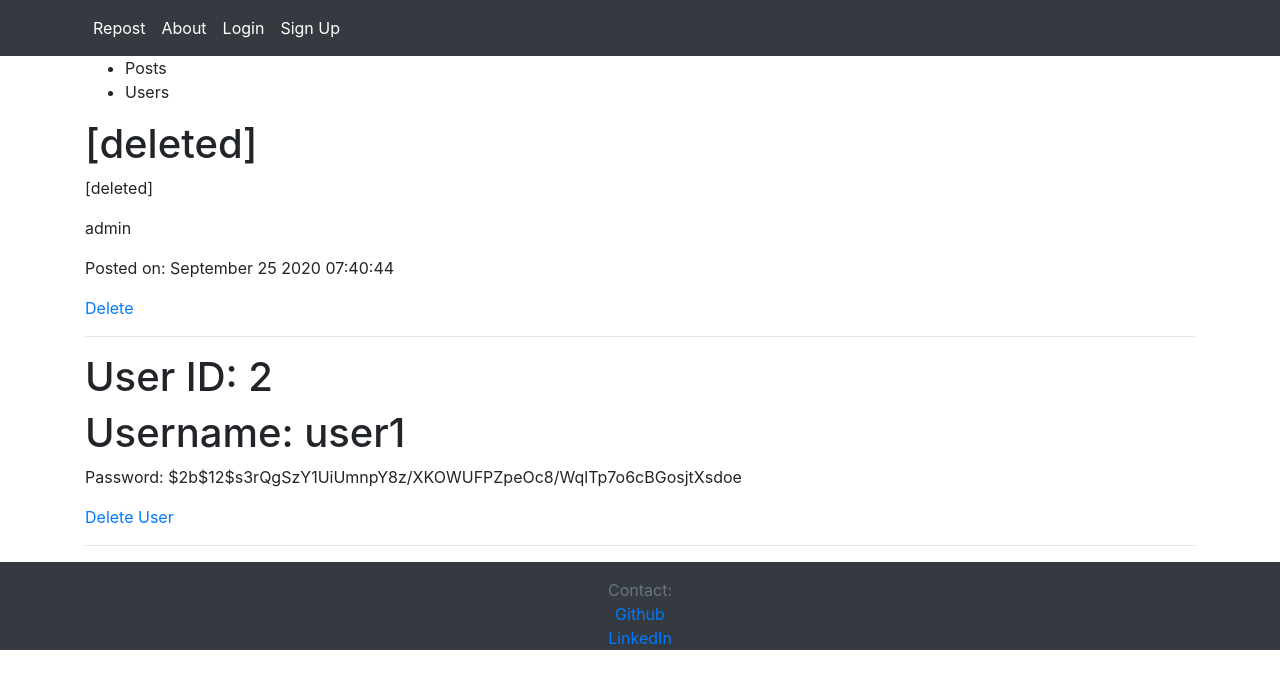
After one commit to gtangelo/reshare, a Flask app: page /admin in a window 1280 px wide. The commit adds this page. Shown: the top 689 px of the page. Run offline with Flask 2, Linux system fonts and the light colour scheme; data comes from the database, SQL or seed files in the repository; both versions use the stored data as it was after the commit; some libraries are stand-ins or nearby versions.

Commit message:
app basic framework - implemented users and admin

```diff
--- a/app/__init__.py
+++ b/app/__init__.py
@@ -1,5 +1,7 @@
 from flask import Flask
 from flask_sqlalchemy import SQLAlchemy
+from flask_bcrypt import Bcrypt
+from flask_login import LoginManager
 import secrets
 
 app = Flask(__name__)
@@ -9,5 +11,7 @@ app.config['SECRET_KEY'] = secrets.token_hex(16)
 app.config['SQLALCHEMY_TRACK_MODIFICATIONS'] = False
 app.config['SQLALCHEMY_DATABASE_URI'] = 'sqlite:///db.sqlite3'
 db = SQLAlchemy(app)
+bcrypt = Bcrypt(app)
+login_manager = LoginManager(app)
 
 from app import routes
--- a/app/routes.py
+++ b/app/routes.py
@@ -1,12 +1,14 @@
-from flask import render_template, request, redirect, url_for, flash
-from app import app, db
+from flask import render_template, request, redirect, url_for, flash, jsonify
+from app import app, db, bcrypt
 from app.models import FeedPost, PostComments, Users
 from app.forms import LoginUser, RegisterUser
+from flask_login import login_user, logout_user, current_user
 
 
 @app.route('/')
 def index():
-    return render_template("index.html")
+    feed_posts = FeedPost.query.order_by(FeedPost.date.desc()).all()
+    return render_template("index.html", feed=feed_posts)
 
 # Shows feed of top posts
 @app.route('/home', methods=['GET', 'POST'])
@@ -15,8 +17,7 @@ def home():
     if request.method == 'POST':
         post_title = request.form['title'] if request.form['title'] != '' else '[deleted]'
         post_content = request.form['content'] if request.form['content'] != '' else '[deleted]'
-        post_author = request.form['author'] if request.form['author'] != '' else '[deleted]'
-        new_post = FeedPost(title = post_title, content = post_content, author = post_author)
+        new_post = FeedPost(title = post_title, content = post_content, author = current_user.username)
         db.session.add(new_post)
         db.session.commit()
         return redirect('/home')
@@ -35,7 +36,19 @@ def delete_post(id):
         db.session.delete(comment)
     db.session.delete(post)
     db.session.commit()
-    return redirect('/home')
+    return redirect(request.referrer)
+
+
+# Deletes user account from database
+@app.route('/user/delete/<int:id>')
+def delete_user(id):
+    user = Users.query.get_or_404(id)
+    db.session.delete(user)
+    db.session.commit()
+    if current_user.username == "admin":
+        return redirect('/admin')
+    else:
+        return redirect('/home')
 
 # Deletes a specified comment
 @app.route('/post/comment/delete/<int:id>')
@@ -67,8 +80,7 @@ def display_post(id):
     if request.method == 'POST':
         comment_post_id = request.form['post-id']
         comment_content = request.form['content'] if request.form['content'] != '' else '[deleted]'
-        comment_author = "John Smith"
-        new_comment = PostComments(post_id = comment_post_id, content = comment_content, author = comment_author)
+        new_comment = PostComments(post_id = comment_post_id, content = comment_content, author = current_user.username)
         db.session.add(new_comment)
         db.session.commit()
         return redirect(url_for('display_post', id=id))
@@ -82,25 +94,34 @@ def display_post(id):
 def register():
     form = RegisterUser()
     if form.validate_on_submit():
-        user_username = request.form['username']
-        user_password = request.form['password']
-        new_user = Users(username = user_username, password = user_password)
+        hash_password = bcrypt.generate_password_hash(form.password.data).decode('utf-8')
+        new_user = Users(username=form.username.data, password=hash_password)
         db.session.add(new_user)
         db.session.commit()
-        flash(f'Account created for {form.username.data}', 'success')
+        flash(f'Account created for {form.username.data}. You are now logged in!', 'success')
+        user = Users.query.filter_by(username=form.username.data).first()
+        login_user(user)
         return redirect(url_for('home'))
+
     return render_template('register.html', form=form)
 
 @app.route('/login', methods=['GET', 'POST'])
 def login():
     form = LoginUser()
     if form.validate_on_submit():
-        if form.username.data == 'admin' and form.username.data == 'admin':
-            flash('Admin Login', 'success')
+        user = Users.query.filter_by(username=form.username.data).first()
+        if user and bcrypt.check_password_hash(user.password, form.password.data):
+            login_user(user, remember=form.remember.data)
+            flash('You are now log in', 'success')
             return redirect(url_for('home'))
         else:
             flash('Login Failed', 'danger')
     return render_template('login.html', form=form)
+
+@app.route('/logout')
+def logout():
+    logout_user()
+    return redirect(url_for('index'))
 
 @app.route('/settings')
 def settings():
@@ -108,4 +129,10 @@ def settings():
 
 @app.route('/about')
 def about():
-    return render_template("index.html")
+    return render_template("about.html")
+
+@app.route('/admin')
+def admin():
+    feed_posts = FeedPost.query.order_by(FeedPost.date.desc()).all()
+    users = Users.query.filter(Users.username!="admin").order_by(Users.id.desc()).all()
+    return render_template("admin.html", feed=feed_posts, users=users)
--- /dev/null
+++ b/app/templates/admin.html
@@ -0,0 +1,48 @@
+{% extends 'base.html' %} {% block head %}
+<title>Repost - Admin Panel</title>
+{% endblock %} {% block body %}
+
+<div class="tab-list">
+  <ul>
+    <li id="posts-active">Posts</li>
+    <li id="users">Users</li>
+  </ul>
+</div>
+
+<div>
+  {%if feed%} {% for post in feed%}
+  <div
+    id="{{post.id}}"
+    style="cursor: pointer;"
+    onclick="window.location='{{url_for('display_post', id=post.id)}}';"
+  >
+    <h1>{{post.title}}</h1>
+    <p>{{post.content}}</p>
+    {% if post.author %}
+    <p>{{post.author}}</p>
+    {%else %}
+    <p>Unknown</p>
+    {%endif%}
+    <p class="publish-date">{{post.date}}</p>
+    <a href="/home/delete/{{post.id}}">Delete</a>
+    <hr />
+  </div>
+  {%endfor%} {%else%}
+  <h1>No Post in Feed</h1>
+  {%endif%}
+</div>
+
+<div>
+  {%if users%} {% for user in users%}
+  <div>
+    <h1>User ID: {{user.id}}</h1>
+    <h1>Username: {{user.username}}</h1>
+    <p>Password: {{user.password}}</p>
+    <a href="{{url_for('delete_user', id=user.id)}}">Delete User</a>
+    <hr />
+  </div>
+  {%endfor%} {%else%}
+  <p>No Users</p>
+  {%endif%}
+</div>
+{% endblock %}
--- a/app/templates/base.html
+++ b/app/templates/base.html
@@ -18,23 +18,37 @@
         <div class="collapse navbar-collapse" id="navbarsExample07">
           <ul class="navbar-nav mr-auto">
             <a class="nav-link active" href="{{url_for('index')}}"
-              >Index <span class="sr-only"></span
+              >Repost <span class="sr-only"></span
             ></a>
+            {% if current_user.is_authenticated and current_user.username == "admin"%}
+            <a class="nav-link active" href="{{url_for('admin')}}"
+              >Admin Panel<span class="sr-only"></span
+            ></a>
+            {%endif%}
+            {% if current_user.is_authenticated%}
             <a class="nav-link active" href="{{url_for('home')}}"
-              >Home <span class="sr-only"></span
+              >Your Feed <span class="sr-only"></span
             ></a>
             <a class="nav-link active" href="{{url_for('settings')}}"
               >Settings <span class="sr-only"></span
             ></a>
+            {%endif%}
             <a class="nav-link active" href="{{url_for('about')}}"
               >About <span class="sr-only"></span
             ></a>
+            {% if current_user.is_authenticated%}
+            <a class="nav-link active" href="{{url_for('logout')}}"
+              >Logout <span class="sr-only"></span
+            ></a>
+            {%else%}
             <a class="nav-link active" href="{{url_for('login')}}"
               >Login <span class="sr-only"></span
             ></a>
             <a class="nav-link active" href="{{url_for('register')}}"
               >Sign Up <span class="sr-only"></span
             ></a>
+
+            {%endif%}
           </ul>
         </div>
       </div>
@@ -46,8 +60,16 @@
       <div class="alert alert-{{category}}">{{message}}</div>
       {%endfor%} {%endif%} {%endwith%} {% block head %} {% endblock %} {% block
       body %} {% endblock %}
-      <footer>Info Links:</footer>
     </div>
+    <footer class="mt-3 pt-3 bg-dark text-center no-print">
+      <p class="text-muted">
+        Contact:
+        <br/>
+        <a href="https://github.com/gtangelo">Github</a>
+        <br />
+        <a href="https://www.linkedin.com/in/gabriel-angelo-ting-3003691a5/">LinkedIn<br />
+      </p>
+    </footer>
     <script
       src="https://code.jquery.com/jquery-3.5.1.slim.min.js"
       integrity="sha384-DfXdz2htPH0lsSSs5nCTpuj/zy4C+OGpamoFVy38MVBnE+IbbVYUew+OrCXaRkfj"
--- a/app/templates/display_post.html
+++ b/app/templates/display_post.html
@@ -1,7 +1,7 @@
 {% extends 'base.html' %} {% block head %}
 <title>Post {{post.id}}</title>
 {% endblock %} {% block body %}
-<a class="btn btn-dark" href="{{url_for('home')}}">Back</a>
+<a class="btn btn-dark" href="#" onclick="history.go(-1)">Back</a>
 <br />
 <p>
   Posted by {% if post.author %} {{post.author}} {% else %} [Unknown] {%endif%}
@@ -23,12 +23,15 @@
   <p>User: {{comment.author}}</p>
   <p class="publish-date">{{comment.date}}</p>
   <h3>{{comment.content}}</h3>
+  {% if current_user.username == comment.author or current_user.username ==
+  "admin"%}
   <div class="options" id="{{comment.author}}">
     <a href="{{url_for('delete_comment', id=comment.id)}}">Delete</a>
     <a href="">
       <button>Edit</button>
     </a>
   </div>
+  {%endif%}
   <hr />
   {%endfor%}
   <hr />
--- a/app/templates/home.html
+++ b/app/templates/home.html
@@ -8,8 +8,6 @@
   Title: <input type="text" name="title" id="title" />
   <br />
   Post: <input type="text" name="content" id="content" />
-  <br />
-  Author: <input type="text" name="author" id="author" />
   <br />
   <input type="submit" value="Create Post" />
 </form>
@@ -28,10 +26,12 @@
   <p>Unknown</p>
   {%endif%}
   <p class="publish-date">{{post.date}}</p>
-
+  {% if current_user.username == post.author or current_user.username ==
+  "admin"%}
   <a href="/home/delete/{{post.id}}">Delete</a>
   <a href="/home/edit/{{post.id}}">Edit</a>
   <hr />
+  {%endif%}
 </div>
 {%endfor%} {%else%}
 <h1>No Post in Feed</h1>
```
Also changed, not shown: app/forms.py (+7 -1 lines), app/models.py (+7 -2 lines), app/templates/about.html (added, +11 -0 lines), app/templates/index.html (+31 -3 lines), app/db.sqlite3.
